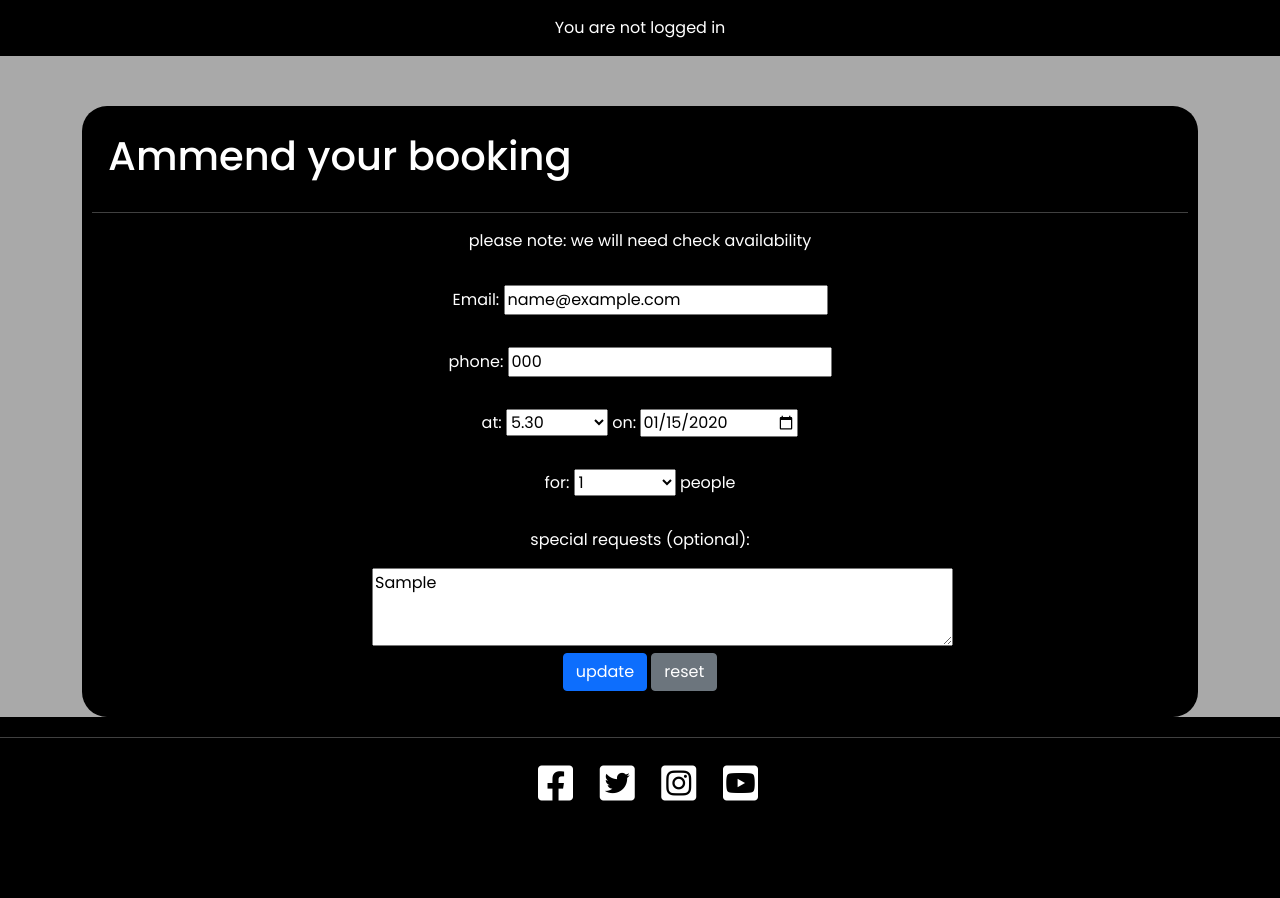
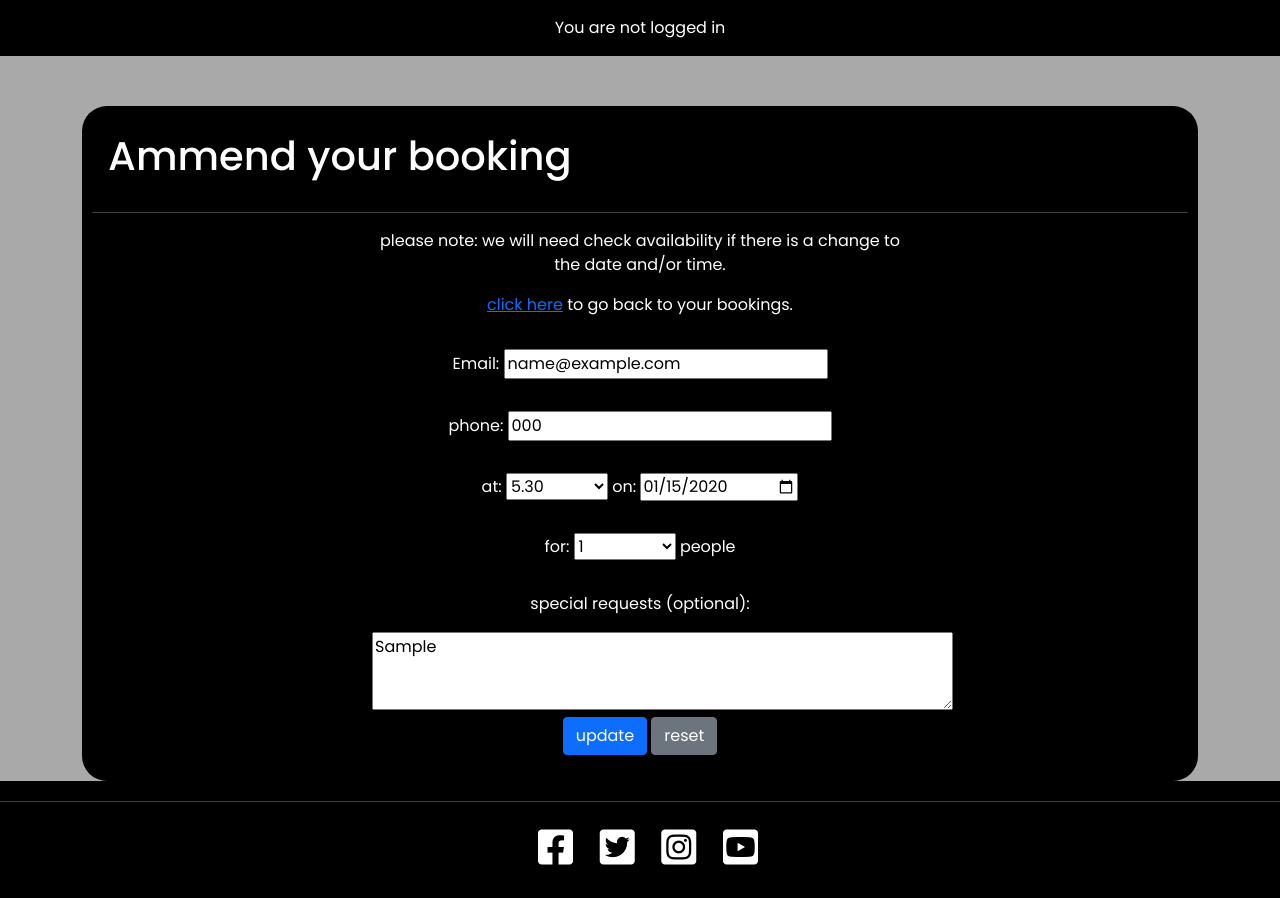
Before and after one commit to NaveedNaseem84/PP4-Sultans-Restaurant, a Django app: page /book/update_booking/1/ in a window 1280 px wide. Shown: the part 61-959 px from the top of the page. Before the commit the page ends 862 px from the top, so only its background shows below. Run offline with Django 5.2, Linux system fonts and the light colour scheme; tables that the repository leaves empty hold one stand-in row (values such as "Sample post").

Commit message:
add availbility check for update and create booking. autoclose messages in booking.js

```diff
--- a/book/templates/book/book.html
+++ b/book/templates/book/book.html
@@ -37,7 +37,7 @@
 
 <div id="booking-bg">
   <div id="booking-container-bg" class="container">
-    <h1 class="p-3">Bookings</h1>
+    <h1 id="bookings-title" class="p-3">Bookings</h1>
     <hr />
     <div class="row justify-content-md-center text-left">
 
@@ -57,8 +57,9 @@
         </form>
       </div>
       <div class="col-sm-3 text-end">
+
+        {% for booking in bookings %}
         <h1>{{ booking_count }} booking{{ booking_count|pluralize }}.</h1>
-        {% for booking in bookings %}
         <div style="border-bottom: 2px solid white;padding: 10px; ">
           <p>Name: {{ booking.name }}</p>
           <p>on: {{ booking.date }}</p>
--- a/book/templates/book/update.html
+++ b/book/templates/book/update.html
@@ -5,16 +5,15 @@
 <div id="booking-bg">
   <div class="container">
 
-  <div id="booking-container-bg" class="container">
+  <div id="update-container-bg" class="container">
     <h1 class="p-3">Ammend your booking</h1>
     <hr />
     <div class="row justify-content-md-center text-center">
-
       <div class=" col-sm-6 text-left">
-
         <form method="post" class="text-center pb-3 ">
           {% csrf_token %}
-          <p>please note: we will need check availability</p>
+          <p>please note: we will need check availability if there is a change to the date and/or time.</p>
+          <p><a href="{% url 'create_booking' %}">click here</a> to go back to your bookings.</p>
           <div class="p-3">Email: {{ form.email }}</div>
           <div class="p-3">phone: {{ form.phone }}</div>
           <div class="p-3">at: {{ form.time_slot }} on: {{form.date}}</div>
--- a/book/views.py
+++ b/book/views.py
@@ -1,9 +1,32 @@
+"""
+Import of libraries, model and form
+"""
+
 from datetime import date
 from django.shortcuts import render, reverse, get_object_or_404
 from django.contrib import messages
 from django.http import HttpResponseRedirect
 from .models import MakeBooking
 from .forms import BookingForm
+
+
+def availability_check(request, form_date, form_time_slot):
+    """
+    Validation of the booking.
+    """
+    if MakeBooking.objects.filter(date=form_date,
+                                  time_slot=form_time_slot).exists():
+        messages.add_message(
+            request, messages.ERROR,
+            "Sorry, time slot unavailable on this date. Please try another time slot or date."
+        )
+        return False
+    elif form_date < date.today():
+        messages.add_message(
+            request, messages.ERROR, "You can only book from today onwards!"
+        )
+        return False
+    return True
 
 
 def create_booking(request):
@@ -18,32 +41,24 @@ def create_booking(request):
 
     if request.method == "POST":
         form = BookingForm(data=request.POST)
+
         if form.is_valid():
             form_date = form.cleaned_data["date"]
             form_time_slot = form.cleaned_data["time_slot"]
 
-            if MakeBooking.objects.filter(
-                date=form_date, time_slot=form_time_slot
-            ).exists():
-                messages.add_message(
-                    request, messages.ERROR, "Time/Date not available."
-                )
-            elif form_date < date.today():
-                messages.add_message(
-                    request, messages.ERROR,
-                    "You can only book from today onwards!"
-                )
-            else:
+            if availability_check(request, form_date, form_time_slot):
                 currentbooking = form.save(commit=False)
                 currentbooking.user_id = request.user.id
                 currentbooking.name = request.user
                 currentbooking.save()
-                messages.add_message(
-                    request, messages.SUCCESS, "booking created.")
+                messages.add_message(request, messages.SUCCESS,
+                                     "booking created.")
                 return HttpResponseRedirect(reverse("create_booking"), form)
+
         else:
             messages.add_message(
-                request, messages.ERROR, "Please enter a valid phone number."
+                request, messages.ERROR,
+                "Please enter a valid phone number."
             )
     else:
         form = BookingForm()
@@ -65,34 +80,37 @@ def delete_booking(request, booking_id):
     """
     booking = get_object_or_404(MakeBooking, id=booking_id)
     booking.delete()
-    messages.add_message(
-        request, messages.SUCCESS,
-        'Booking Deleted.'
-    )
-    return HttpResponseRedirect(reverse('create_booking'))
+    messages.add_message(request, messages.SUCCESS, "Booking Deleted.")
+    return HttpResponseRedirect(reverse("create_booking"))
 
 
 def update_booking(request, booking_id):
     """
-    update docstring to be added.
+    update the selected booking. Selected booking values
+    are passed to the form ready for the update.
+    Form again is validated and checked against availability.
+    If successfully, updated, if not message displayed.
     """
 
     current_booking = get_object_or_404(MakeBooking, id=booking_id)
     form = BookingForm(instance=current_booking)
-    if request.method=="POST":
+    if request.method == "POST":
         form = BookingForm(request.POST, instance=current_booking)
 
         if form.is_valid():
-            form.save()
-            messages.add_message(
-                request, messages.SUCCESS,
-                'Booking updated.')
+            form_date = form.cleaned_data["date"]
+            form_time_slot = form.cleaned_data["time_slot"]
 
-        return HttpResponseRedirect(reverse('create_booking'))
+            if availability_check(request, form_date, form_time_slot):
+                form.save()
+                messages.add_message(
+                    request, messages.SUCCESS, "Booking has been updated."
+                )
+                return HttpResponseRedirect(reverse("create_booking"))
 
 
     return render(
         request,
         "book/update.html",
-       {"form": form},
+        {"form": form},
     )
--- a/static/css/style.css
+++ b/static/css/style.css
@@ -27,7 +27,10 @@ nav li {
 }
 #django_messages-container {
   position: fixed;
-
+ margin: auto;
+ text-align: center;
+padding-left: 10%;
+padding-right: 10%;
 }
 
 
@@ -208,7 +211,8 @@ a:visited {
 
 }
 
-#booking-container-bg {
+#booking-container-bg,
+#update-container-bg {
   background-color: black;
   padding: 10px;
   border-radius: 25px;
--- a/static/js/bookings.js
+++ b/static/js/bookings.js
@@ -4,6 +4,8 @@
 const deleteButtons = document.getElementsByClassName("btn-delete-booking");
 const editButtons = document.getElementsByClassName("btn-update-booking");
 const deleteConfirm = document.getElementById("deleteConfirmation");
+
+const hideMessages = document.getElementById("django_messages-container")
 
 //apply event listener as soon as the DOM loads
 document.addEventListener("DOMContentLoaded", applyEventListener);
@@ -15,6 +17,7 @@ function applyEventListener() {
   }
 
   for (let button of editButtons) {
+
     button.addEventListener("click", editBooking);
   }
 }
@@ -44,3 +47,9 @@ function editBooking() {
   window.location.href = `update_booking/${bookingId}`;
 
 }
+
+
+//hide the messages after about 3 seconds
+setTimeout(() => {
+  hideMessages.style.display='none';
+}, 4000);
--- a/templates/base.html
+++ b/templates/base.html
@@ -77,9 +77,9 @@
     {% endif %}
 
     <!--Django alert messages-->
-    <div id="django_messages-container" class="container">
-      <div class="col-md-4 offset-md-6 ">
-      <div class="col">
+    <div id="django_messages-container" class=" container-fluid">
+      <div class=" text-center">
+      <div class="col-sm-12 offset-sm-2 col-md-8 offset-md-4 col-lg-8 offset-lg-2">
         {% for message in messages %}
         <div class=" bg-light text-dark alert {{ message.tags }} alert-dismissible
           show" id="msg" role="alert">
@@ -97,6 +97,7 @@
 
 
     {% endblock content %}
+
 
   </main>
 
```
